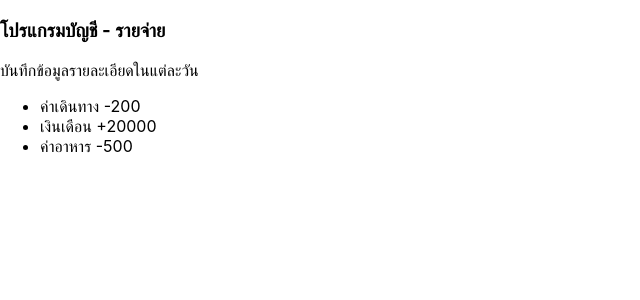
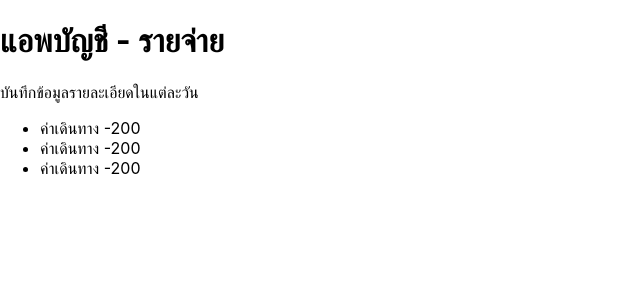
Before and after one commit to nattaponwongs/react-basic, a React (Create React App) app: page / in a window 1280 px wide. Shown: the top 300 px of the page, without its empty margins (0-640 px from the left). Built offline with nearby package versions, Linux system fonts and the light colour scheme; the HTML template or start-up script is replaced by a standard one.

Commit message:
Nested Component

```diff
--- a/src/App.js
+++ b/src/App.js
@@ -1,17 +1,16 @@
+import Transaction from "./components/Transaction";
+
+
+const Title =  () => <h1>แอพบัญชี - รายจ่าย</h1>
+const Description = () => <p>บันทึกข้อมูลรายละเอียดในแต่ละวัน</p>
 
 function App() {
   return (
-    <section>
-      <article>
-        <h1>โปรแกรมบัญชี - รายจ่าย</h1>
-        <p>บันทึกข้อมูลรายละเอียดในแต่ละวัน</p>
-        <ul>
-          <li>ค่าเดินทาง <span>-200</span></li>
-          <li>เงินเดือน <span>+20000</span></li>
-          <li>ค่าอาหาร <span>-500</span></li>
-        </ul>
-      </article>
-    </section>
+    <div>
+      <Title/>
+      <Description/>
+      <Transaction/>
+    </div>
   );
 }
 
--- a/src/components/HelloComponent.js
+++ /dev/null
@@ -1,5 +0,0 @@
-function HelloComponent() {
-    return <h1>Hello Component l</h1>
-}
-
-export default HelloComponent
--- /dev/null
+++ b/src/components/Item.js
@@ -0,0 +1,3 @@
+const Item = () => <li>ค่าเดินทาง <span>-200</span></li>
+
+export default Item
--- /dev/null
+++ b/src/components/Transaction.js
@@ -0,0 +1,13 @@
+import Item from './Item'
+
+const Transaction = () => {
+    return (
+      <ul>
+       <Item/>
+       <Item/>
+       <Item/>
+      </ul>
+    );
+  }
+
+  export default Transaction
```
